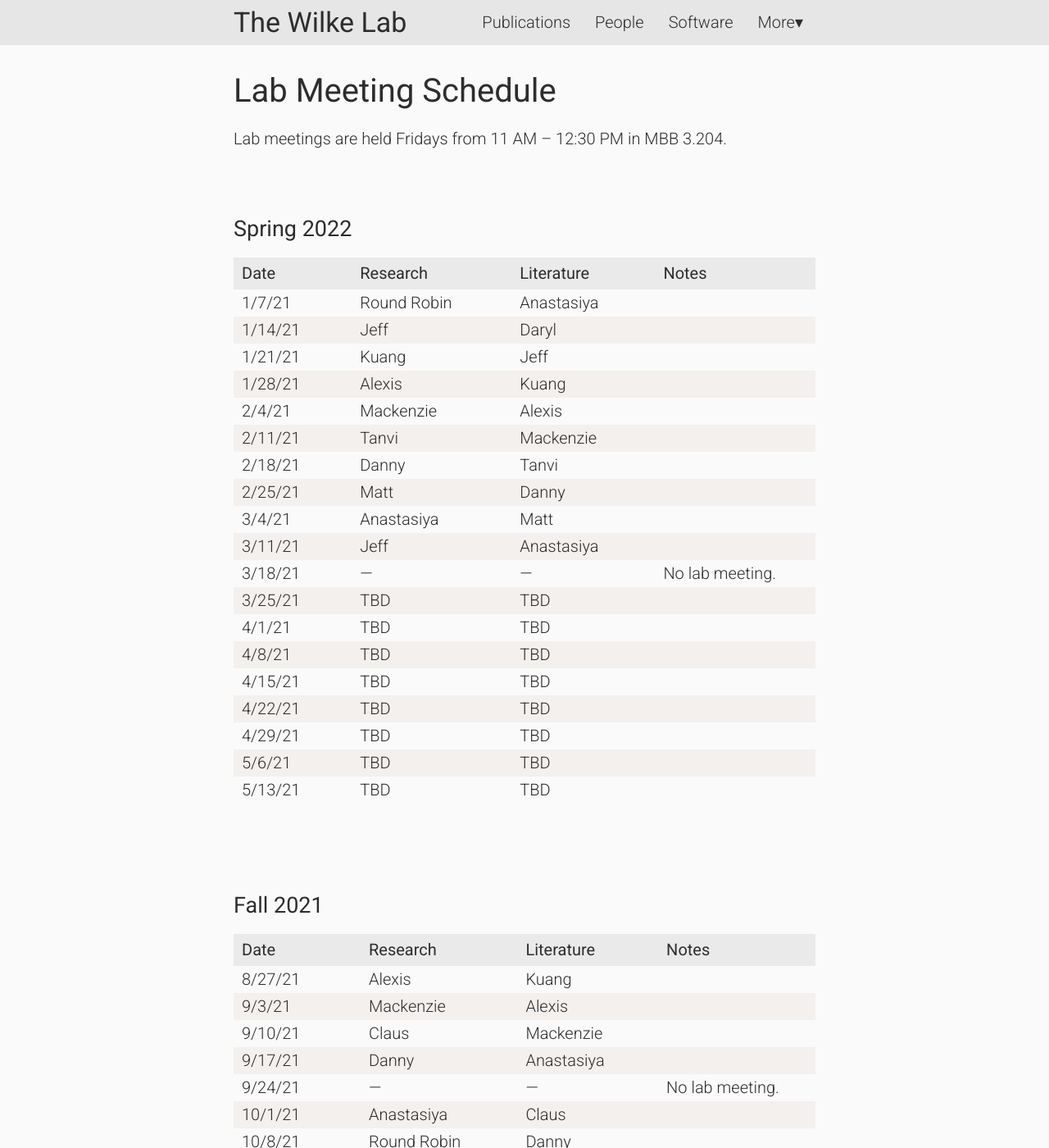
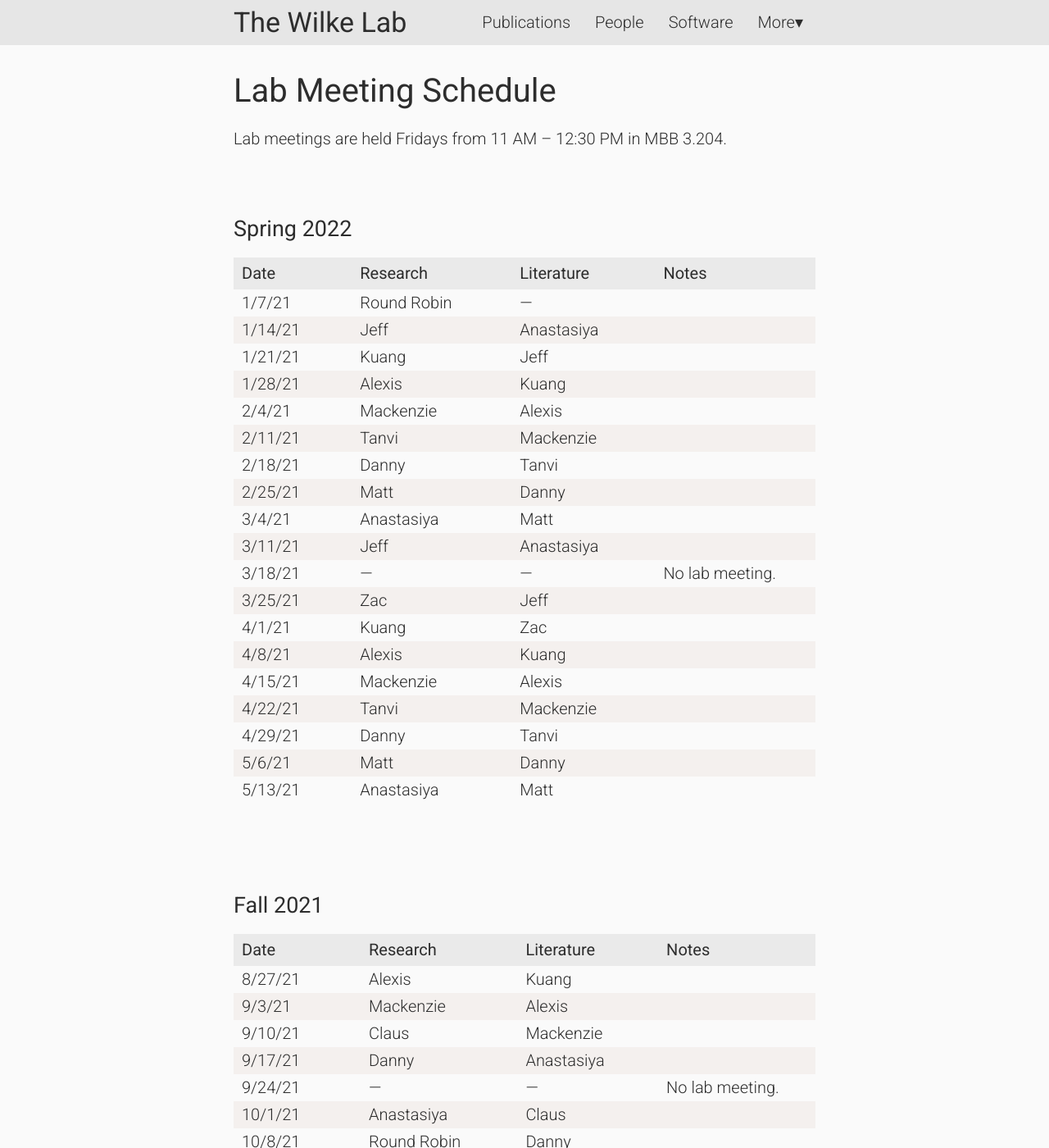
Before and after one commit to wilkelab/wilkelab.github.io, a Jekyll site: the page built from lab_meetings.md, in a window 1280 px wide and 1400 px high. Shown: the whole window at 82% size. Built offline with Jekyll 4.4.1, drawn with Linux system fonts in a browser that asks for light colours; nearby versions of some CDN libraries.

Commit message:
Update spring schedule

```diff
--- a/lab_meetings.md
+++ b/lab_meetings.md
@@ -12,8 +12,8 @@
 |------+---+--------------------+---+----------------------+---+-------|
 | Date      |    |Research       |    |Literature |         |Notes      |
 |:----------|----|:------------------|----|:--------------------|---|:------|
-| 1/7/21 || Round Robin || Anastasiya ||
-| 1/14/21 || Jeff || Daryl ||
+| 1/7/21 || Round Robin || --- ||
+| 1/14/21 || Jeff || Anastasiya ||
 | 1/21/21 || Kuang || Jeff ||
 | 1/28/21 || Alexis || Kuang ||
 | 2/4/21 || Mackenzie || Alexis ||
@@ -23,14 +23,14 @@
 | 3/4/21 || Anastasiya || Matt ||
 | 3/11/21 || Jeff || Anastasiya ||
 | 3/18/21 || ---  || --- || No lab meeting.
-| 3/25/21 || TBD || TBD ||
-| 4/1/21 || TBD || TBD ||
-| 4/8/21 || TBD || TBD ||
-| 4/15/21 || TBD || TBD ||
-| 4/22/21 || TBD || TBD ||
-| 4/29/21 || TBD || TBD ||
-| 5/6/21 || TBD || TBD ||
-| 5/13/21 || TBD || TBD ||
+| 3/25/21 || Zac || Jeff ||
+| 4/1/21 || Kuang || Zac ||
+| 4/8/21 || Alexis || Kuang ||
+| 4/15/21 || Mackenzie || Alexis ||
+| 4/22/21 || Tanvi || Mackenzie ||
+| 4/29/21 || Danny || Tanvi ||
+| 5/6/21 || Matt || Danny ||
+| 5/13/21 || Anastasiya || Matt ||
 |------+---+--------------------+---+----------------------+---+-------|
 {:.widetable}
 
```
